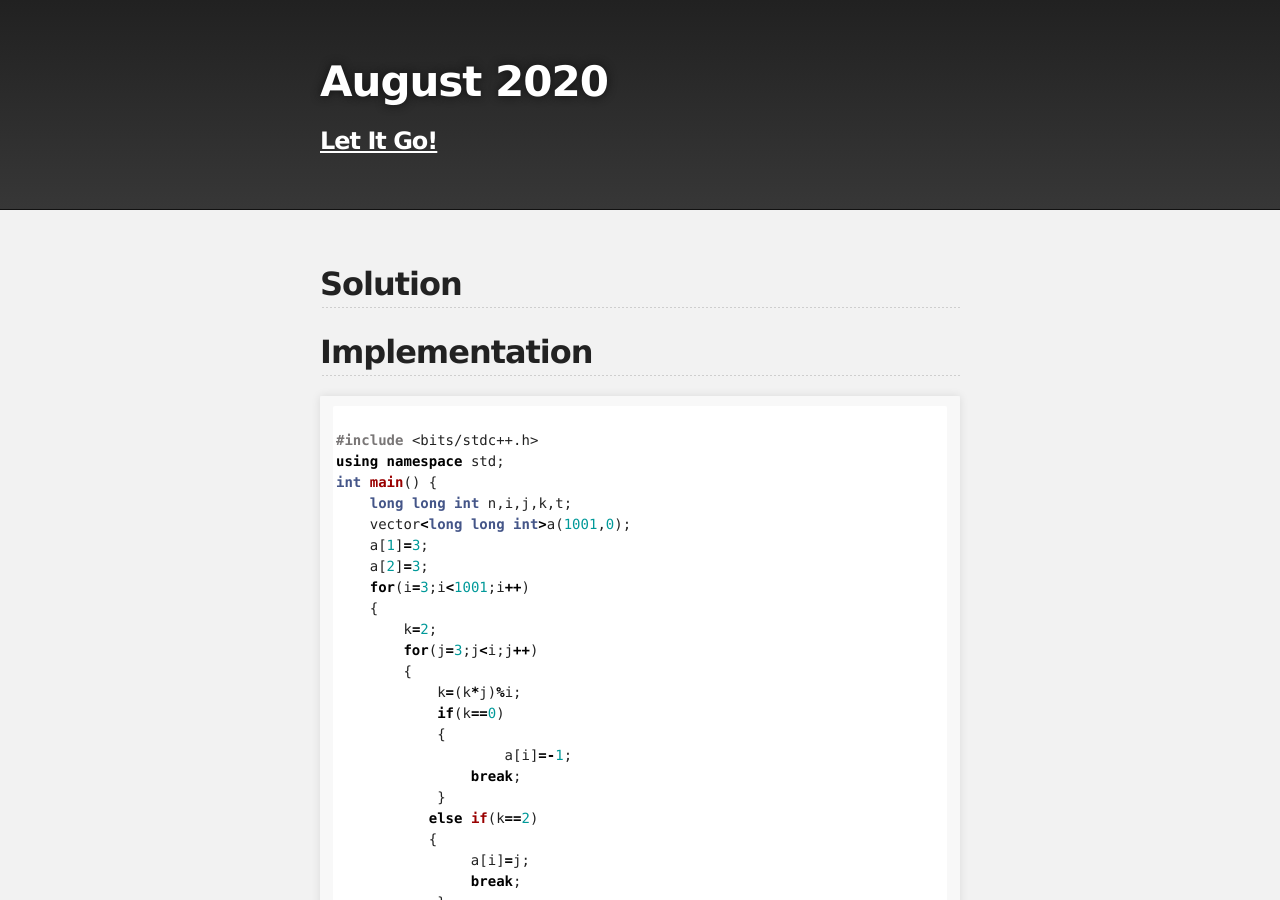
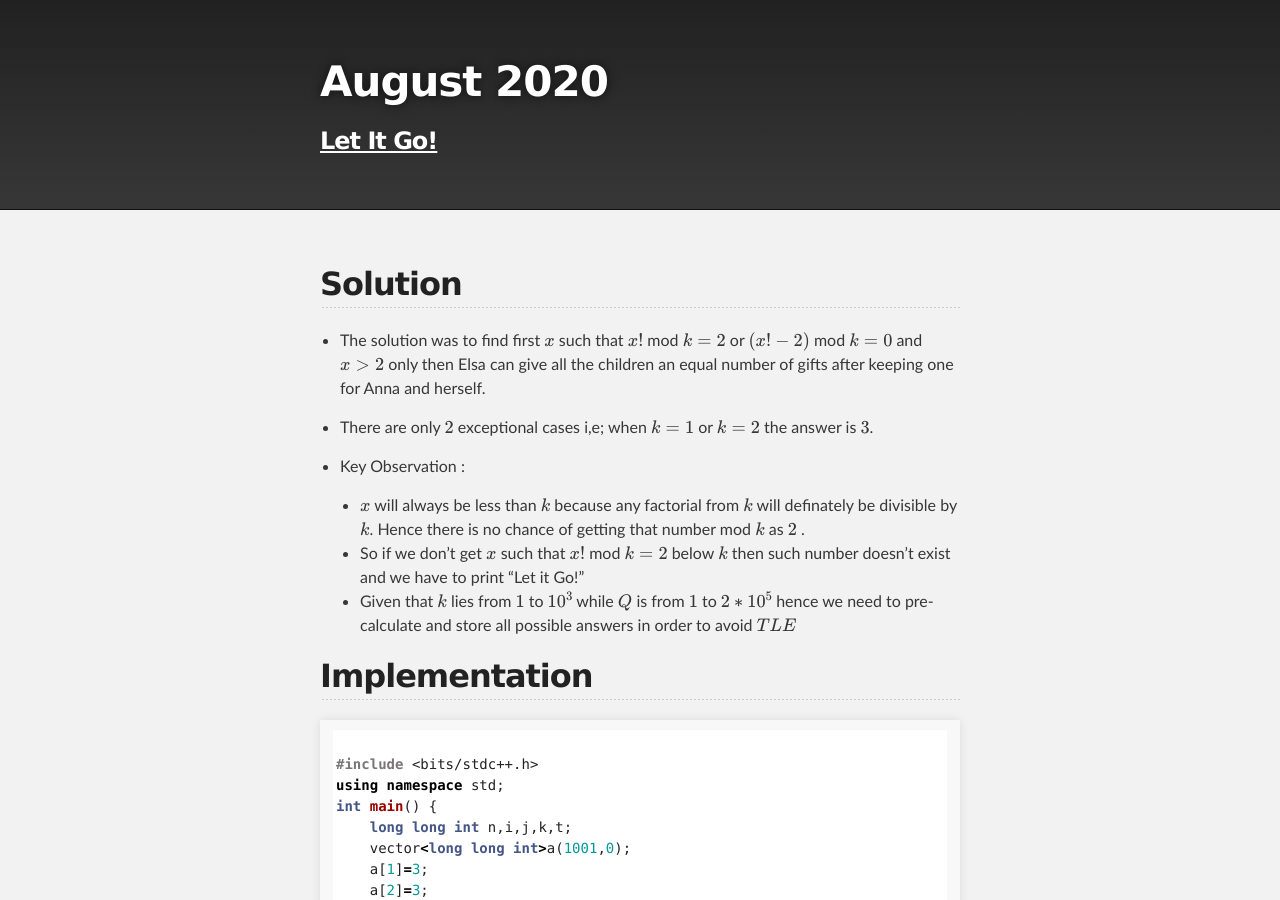
Before and after one commit to ieee-uvce-cs/ncode, a Jekyll site: the page built from editorials/August-2020/Let-It-Go.md, in a window 1280 px wide and 900 px high. Built offline with Jekyll 4.4.1, drawn with Linux system fonts in a browser that asks for light colours; formulas are drawn with MathJax 3.

Commit message:
Update Let-it-go.md

```diff
--- a/editorials/August-2020/Let-It-Go.md
+++ b/editorials/August-2020/Let-It-Go.md
@@ -6,6 +6,16 @@ link: https://www.hackerrank.com/contests/uvce-ncode-august-2020/challenges/let-
 ---
 
 ## Solution
+
+* The solution was to find first $x$ such that $x!$ mod $k = 2$ or $(x!-2)$ mod $k = 0$ and $x > 2$ only then Elsa can give all the children an equal number of gifts after keeping one for Anna and herself.
+
+* There are only $2$ exceptional cases i,e; when $k = 1$ or $k = 2$ the answer is $3$.
+
+
+* Key Observation :
+    *  $x$ will always be less than $k$ because any factorial from $k$ will definately be divisible by $k$. Hence there is no chance of getting that number mod $k$ as $2$ .
+    * So if we don't get  $x$ such that $x!$ mod $k = 2$ below $k$ then such number doesn't exist and we have to print "Let it Go!"
+    * Given that $k$ lies from $1$ to $10^3$ while $Q$ is from $1$ to $2* 10^5$ hence we need to pre-calculate and store all possible answers in order to avoid $TLE$
 
 
 
```
Also changed, not shown: editorials/August-2020/Into-The-Unknown.md (+1 -1 lines), editorials/August-2020/index.md (+2 -2 lines).
